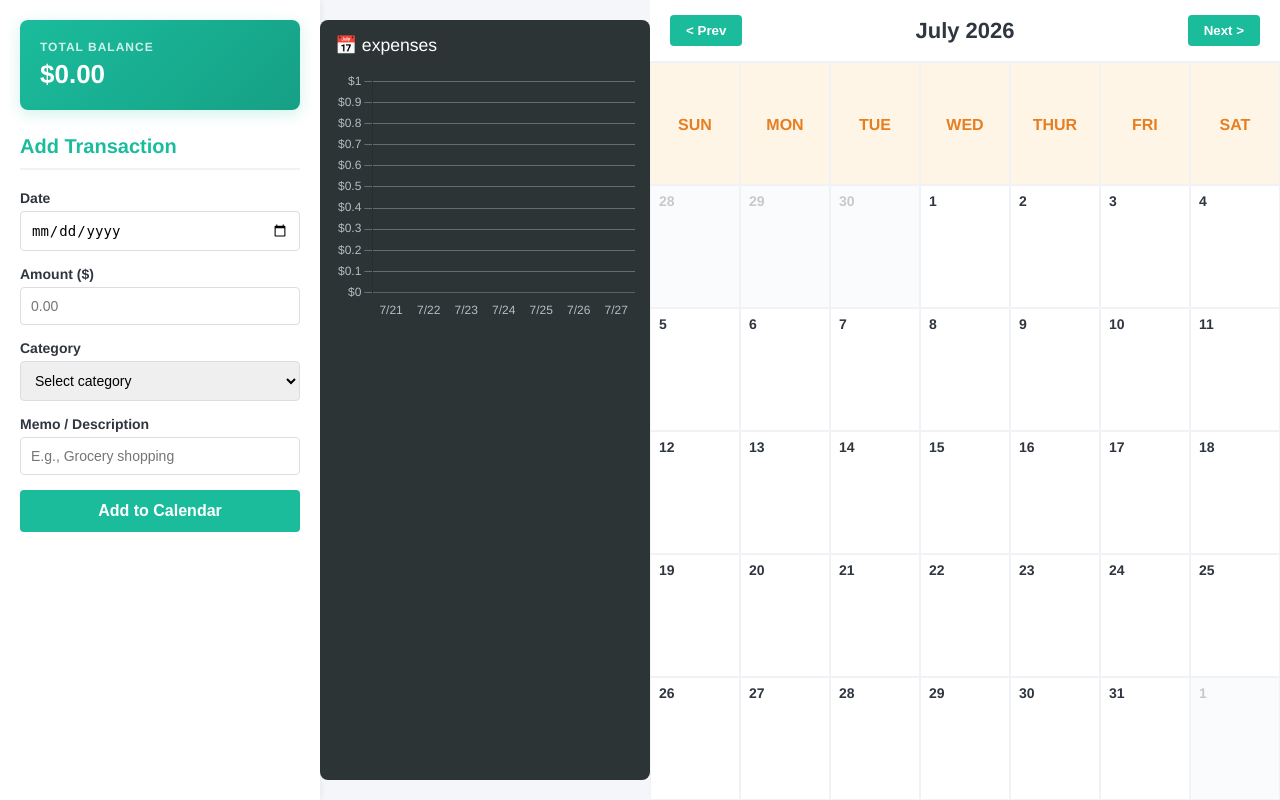
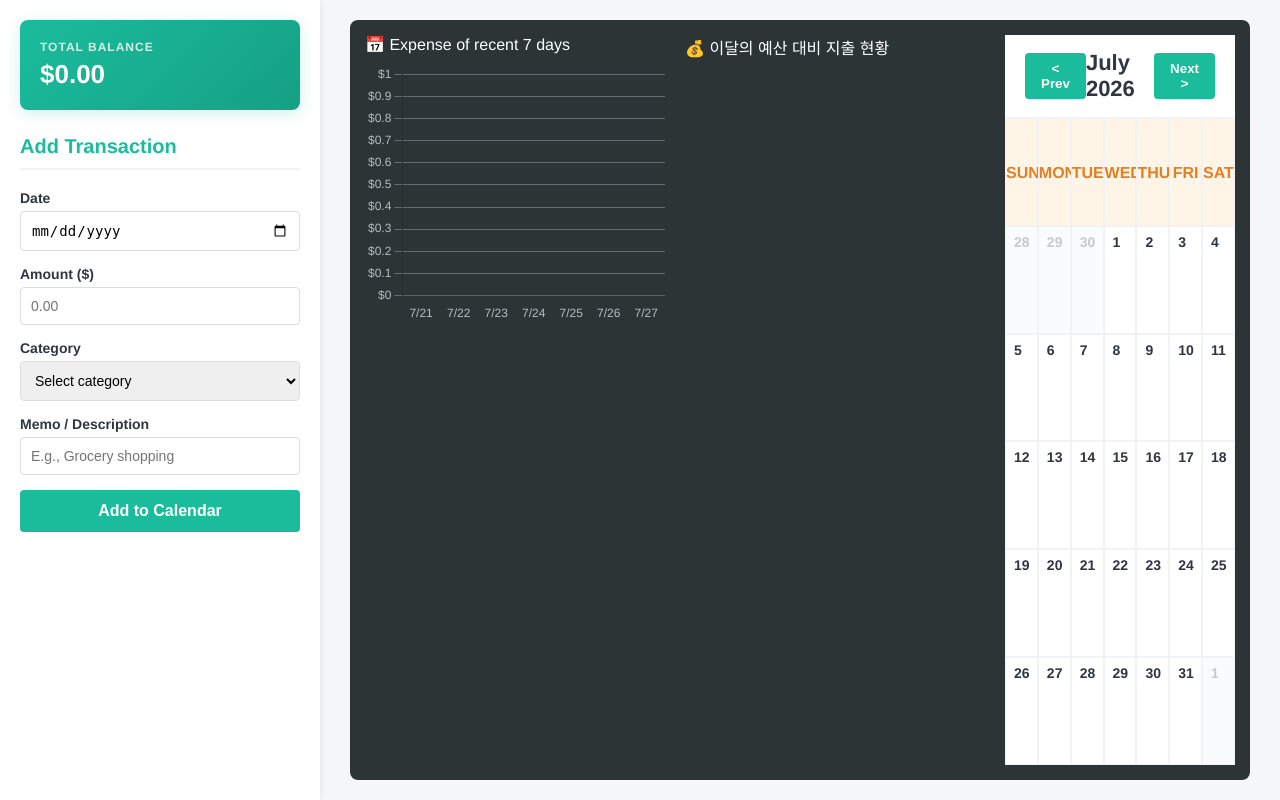
Before and after one commit to junohBede/money_thing, a Flask app: page / in a window 1280 px wide. Run offline with Flask 3, Linux system fonts and the light colour scheme; data that the repository does not hold is empty; a map, chart or similar area stays blank.

Commit message:
recent update

```diff
--- a/templates/index.html
+++ b/templates/index.html
@@ -464,13 +464,19 @@
     </div>
 
     <!-- Right Calendar View -->
+    <div class="charts-row" style="display: flex; gap: 20px; max-width: 900px; margin: 20px auto; padding: 15px; background: #2d3436; border-radius: 8px; flex-wrap: wrap;">
 
-    <!-- chart -->
-    <div class="chart-container" style="position: relative; margin: 20px auto; padding: 15px; background: #2d3436; border-radius: 8px; max-width: 900px;">
-        <h3 style="color: white; margin-top: 0; margin-bottom: 15px; font-size: 1.1rem; font-weight: 500;">📅 expenses</h3>
-        <canvas id="weeklyExpenseChart" style="max-height: 250px;"></canvas>
-    </div>
+        <!-- 1. acculation of MY expense -->
+        <div class="chart-box" style="flex: 1; min-width: 300px; height: 260px; position: relative;">
+            <h3 style="color: white; margin-top: 0; margin-bottom: 10px; font-size: 1rem; font-weight: 500;">📅 Expense of recent 7 days </h3>
+            <canvas id="weeklyExpenseChart"></canvas>
+        </div>
 
+        <!-- 2. budgetting -->
+        <div class="chart-box" style="flex: 1; min-width: 300px; height: 260px; position: relative;">
+            <h3 style="color: white; margin-top: 0; margin-bottom: 10px; font-size: 1rem; font-weight: 500;">💰 이달의 예산 대비 지출 현황</h3>
+            <canvas id="budgetCompareChart"></canvas>
+        </div>
 
     <div class="calendar-area">
         <div class="calendar-header">
```
